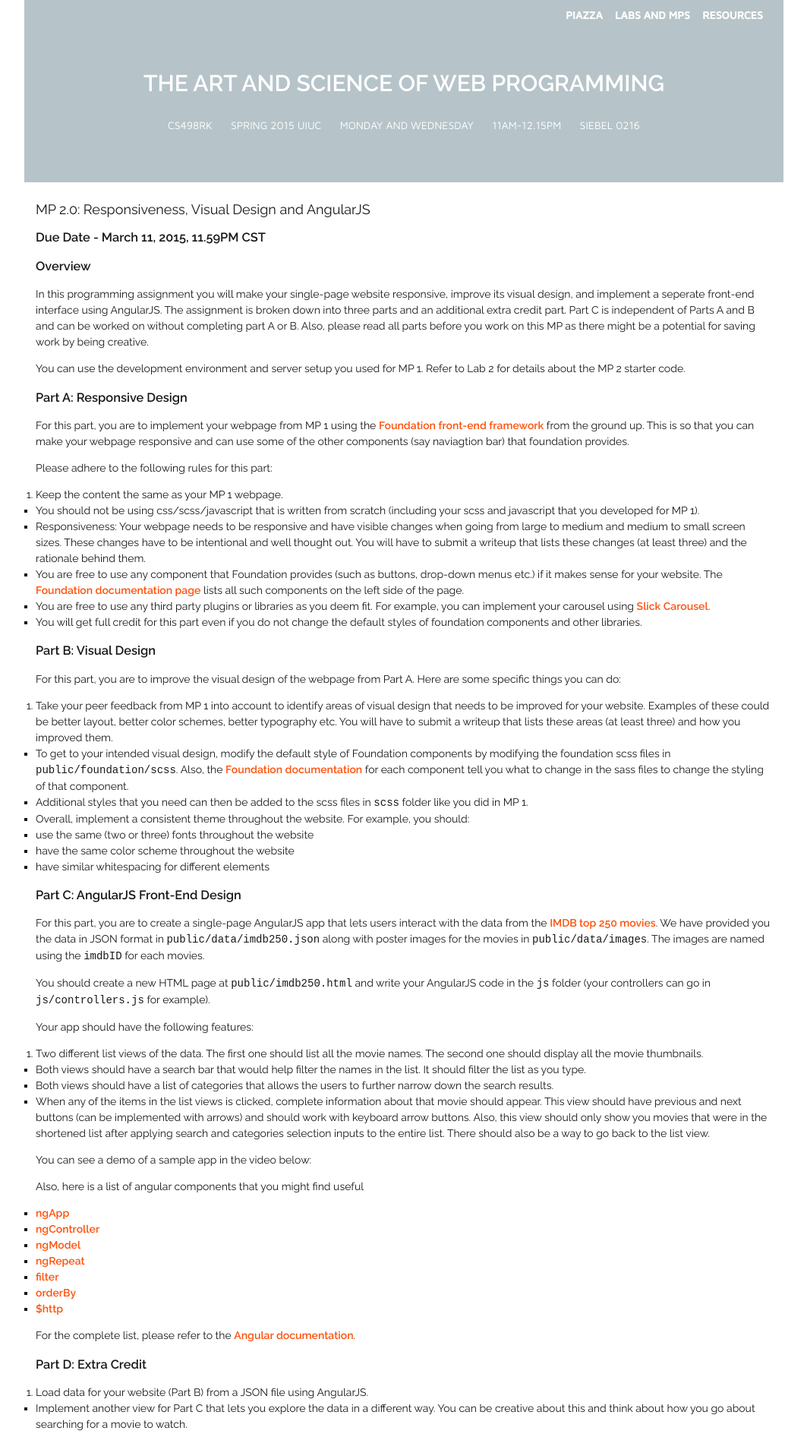
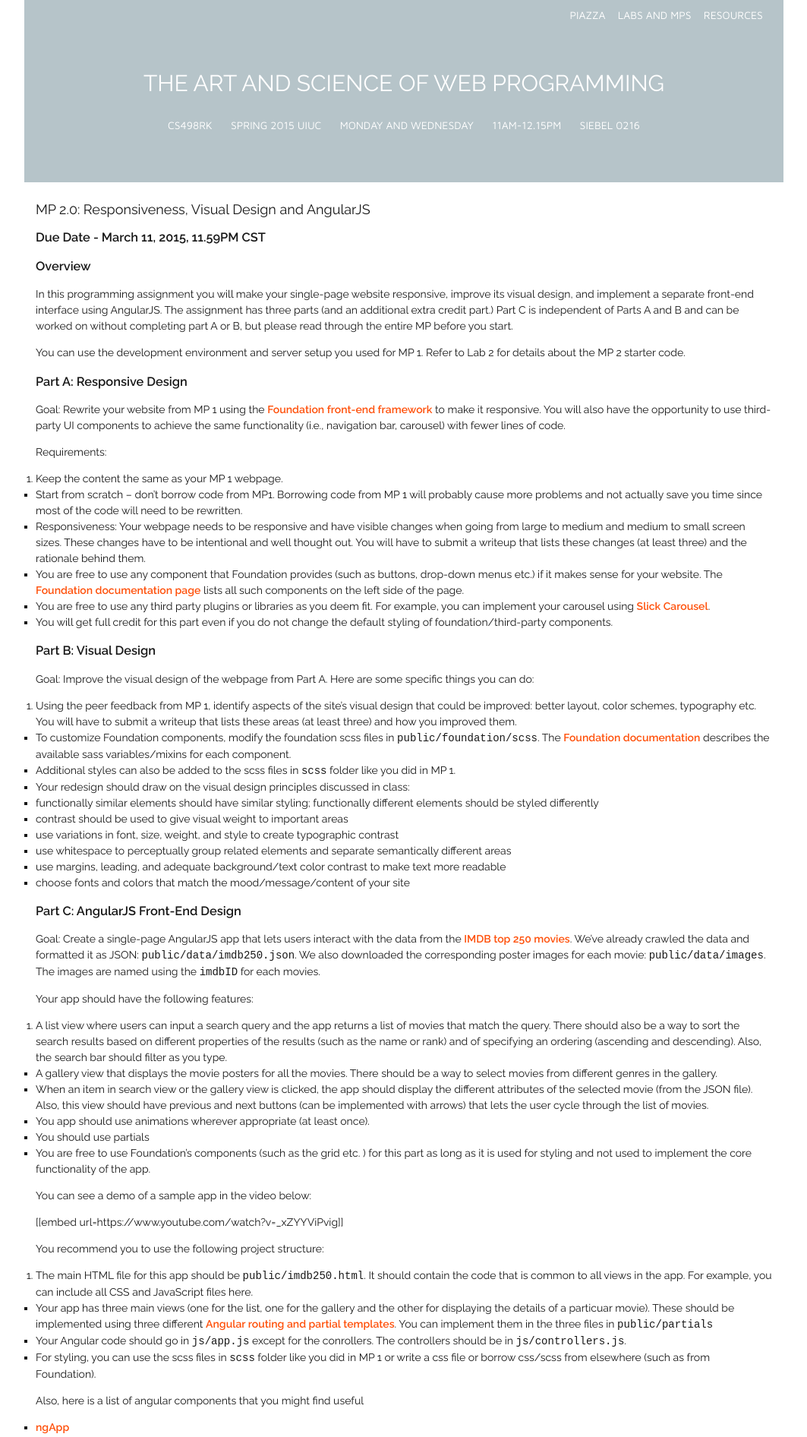
Before and after one commit to biplabdeka/fa2016, a Jekyll site: the page built from _posts/2015-2-23-MP-2.md, in a window 1280 px wide. Shown: the top 1892 px of the page at 76% size, without its empty margins (108-1171 px from the left). Built offline with Jekyll 4.4.1, drawn with Linux system fonts in a browser that asks for light colours; nearby versions of some CDN libraries; Markdown is read by kramdown in place of the engine named in the settings; some of the changed text lies outside the part shown.

Commit message:
added angular file structure

```diff
--- a/_posts/2015-2-23-MP-2.md
+++ b/_posts/2015-2-23-MP-2.md
@@ -7,47 +7,60 @@ due: Mar 11, 11.59PM CST
 ### Due Date - March 11, 2015, 11.59PM CST
 
 ###Overview
-In this programming assignment you will make your single-page website responsive, improve its visual design, and implement a seperate front-end interface using AngularJS. The assignment is broken down into three parts and an additional extra credit part. Part C is independent of Parts A and B and can be worked on without completing part A or B. Also, please read all parts before you work on this MP as there might be a potential for saving work by being creative.
+In this programming assignment you will make your single-page website responsive, improve its visual design, and implement a separate front-end interface using AngularJS. The assignment has three parts (and an additional extra credit part.) Part C is independent of Parts A and B and can be worked on without completing part A or B, but please read through the entire MP before you start.
 
 You can use the development environment and server setup you used for MP 1. Refer to Lab 2 for details about the MP 2 starter code.
 
 ###Part A: Responsive Design
-For this part, you are to implement your webpage from MP 1 using the [Foundation front-end framework](http://foundation.zurb.com/docs/) from the ground up. This is so that you can make your webpage responsive and can use some of the other components (say naviagtion bar) that foundation provides.
+Goal: Rewrite your website from MP 1 using the [Foundation front-end framework](http://foundation.zurb.com/docs/) to make it responsive. You will also have the opportunity to use third-party UI components to achieve the same functionality (i.e., navigation bar, carousel) with fewer lines of code.
 
-Please adhere to the following rules for this part:
+Requirements:
 
 1. Keep the content the same as your MP 1 webpage.
-+ You should not be using css/scss/javascript that is written from scratch (including your scss and javascript that you developed for MP 1).
++ Start from scratch -- don't borrow code from MP1. Borrowing code from MP 1 will probably cause more problems and not actually save you time since most of the code will need to be rewritten.
 + Responsiveness: Your webpage needs to be responsive and have visible changes when going from large to medium and medium to small screen sizes. These changes have to be intentional and well thought out. You will have to submit a writeup that lists these changes (at least three) and the rationale behind them.
 + You are free to use any component that Foundation provides (such as buttons, drop-down menus etc.) if it makes sense for your website. The [Foundation documentation page](http://foundation.zurb.com/docs/) lists all such components on the left side of the page.
 + You are free to use any third party plugins or libraries as you deem fit. For example, you can implement your carousel using [Slick Carousel](http://kenwheeler.github.io/slick/).
-+ You will get full credit for this part even if you do not change the default styles of foundation components and other libraries.
++ You will get full credit for this part even if you do not change the default styling of foundation/third-party components.
 
 ###Part B: Visual Design
-For this part, you are to improve the visual design of the webpage from Part A. Here are some specific things you can do:
+Goal: Improve the visual design of the webpage from Part A. Here are some specific things you can do:
 
-1. Take your peer feedback from MP 1 into account to identify areas of visual design that needs to be improved for your website. Examples of these could be better layout, better color schemes, better typography etc. You will have to submit a writeup that lists these areas (at least three) and how you improved them.
-+ To get to your intended visual design, modify the default style of Foundation components by modifying the foundation scss files in `public/foundation/scss`. Also, the [Foundation documentation](http://foundation.zurb.com/docs/) for each component tell you what to change in the sass files to change the styling of that component.
-+ Additional styles that you need can then be added to the scss files in `scss` folder like you did in MP 1.
-+ Overall, implement a consistent theme throughout the website. For example, you should:
-	* use the same (two or three) fonts throughout the website
-	+ have the same color scheme throughout the website
-	+ have similar whitespacing for different elements
+1. Using the peer feedback from MP 1, identify aspects of the site's visual design that could be improved: better layout, color schemes, typography etc. You will have to submit a writeup that lists these areas (at least three) and how you improved them.
++ To customize Foundation components, modify the foundation scss files in `public/foundation/scss`. The [Foundation documentation](http://foundation.zurb.com/docs/) describes the available sass variables/mixins for each component.
++ Additional styles can also be added to the scss files in `scss` folder like you did in MP 1.
++ Your redesign should draw on the visual design principles discussed in class:
+    + functionally similar elements should have similar styling; functionally different elements should be styled differently
+    + contrast should be used to give visual weight to important areas
+    + use variations in font, size, weight, and style to create typographic contrast
+	+ use whitespace to perceptually group related elements and separate semantically different areas
+    + use margins, leading, and adequate background/text color contrast to make text more readable
+    + choose fonts and colors that match the mood/message/content of your site
 
 
 ###Part C: AngularJS Front-End Design
-For this part, you are to create a single-page AngularJS app that lets users interact with the data from the [IMDB top 250 movies](http://www.imdb.com/chart/top). We have provided you the data in JSON format in `public/data/imdb250.json` along with poster images for the movies in `public/data/images`. The images are named using the `imdbID` for each movies.
-
-You should create a new HTML page at `public/imdb250.html` and write your AngularJS code in the `js` folder (your controllers can go in `js/controllers.js` for example).
+Goal: Create a single-page AngularJS app that lets users interact with the data from the [IMDB top 250 movies](http://www.imdb.com/chart/top). We've already crawled the data and formatted it as JSON: `public/data/imdb250.json`. We also downloaded the corresponding poster images for each movie: `public/data/images`. The images are named using the `imdbID` for each movies.
 
 Your app should have the following features:
 
-1. Two different list views of the data. The first one should list all the movie names. The second one should display all the movie thumbnails.
-+ Both views should have a search bar that would help filter the names in the list. It should filter the list as you type.
-+ Both views should have a list of categories that allows the users to further narrow down the search results.
-+ When any of the items in the list views is clicked, complete information about that movie should appear. This view should have previous and next buttons (can be implemented with arrows) and should work with keyboard arrow buttons. Also, this view should only show you movies that were in the shortened list after applying search and categories selection inputs to the entire list. There should also be a way to go back to the list view.
+1. A list view where users can input a search query and the app returns a list of movies that match the query. There should also be a way to sort the search results based on different properties of the results (such as the name or rank) and of specifying an ordering (ascending and descending). Also, the search bar should filter as you type.
++ A gallery view that displays the movie posters for all the movies. There should be a way to select movies from different genres in the gallery.
++ When an item in search view or the gallery view is clicked, the app should display the different attributes of the selected movie (from the JSON file). Also, this view should have previous and next buttons (can be implemented with arrows) that lets the user cycle through the list of movies.
++ You app should use animations wherever appropriate (at least once).
++ You should use partials
++ You are free to use Foundation's components (such as the grid etc. ) for this part as long as it is used for styling and not used to implement the core functionality of the app.
 
 You can see a demo of a sample app in the video below:
+
+[[embed url=https://www.youtube.com/watch?v=_xZYYViPvig]]
+
+
+You recommend you to use the following project structure:
+1. The main HTML file for this app should be `public/imdb250.html`. It should contain the code that is common to all views in the app. For example, you can include all CSS and JavaScript files here.
++ Your app has three main views (one for the list, one for the gallery and the other for displaying the details of a particuar movie). These should be implemented using three different [Angular routing and partial templates](https://docs.angularjs.org/tutorial/step_07). You can implement them in the three files in `public/partials`
++ Your Angular code should go in `js/app.js` except for the conrollers. The controllers should be in `js/controllers.js`.
++ For styling, you can use the scss files in `scss` folder like you did in MP 1 or write a css file or borrow css/scss from elsewhere (such as from Foundation).
+
 
 Also, here is a list of angular components that you might find useful
 
@@ -63,8 +76,8 @@ For the complete list, please refer to the [Angular documentation](https://docs.
 
 
 ###Part D: Extra Credit
-1. Load data for your website (Part B) from a JSON file using AngularJS.
-+ Implement another view for Part C that lets you explore the data in a different way. You can be creative about this and think about how you go about searching for a movie to watch.
+1. Incorporate a data into your website from Part B. The dataset should be comparable in size to the IMDB dataset we provided. It should be read in from a JSON file and visualized on the site using Angular's client-side templating functionality.
++ Design and implement another view for Part C that lets you explore the data in a different way: think about the principles of user-centered design that we covered in class.
 
 ###Rules
 1.	This is an individual assignment. No collaboration is permitted.
@@ -83,5 +96,4 @@ This part will be graded on functionality that is implemented and not on the vis
 
 
 ###Submission Details
-1. Use [this form]() to submit your MP.
-2. Make sure you set your Github repo to public two days after the deadline.
+Coming soon.
--- a/css/main.css
+++ b/css/main.css
@@ -2151,6 +2151,10 @@ a {
   font-weight: 600;
 }
 
+.course_header a{
+  font-weight: 400;
+}
+
 /* line 27, ../scss/_course.scss */
 a:hover {
   text-decoration: underline;
```
Also changed, not shown: 1 other file.
